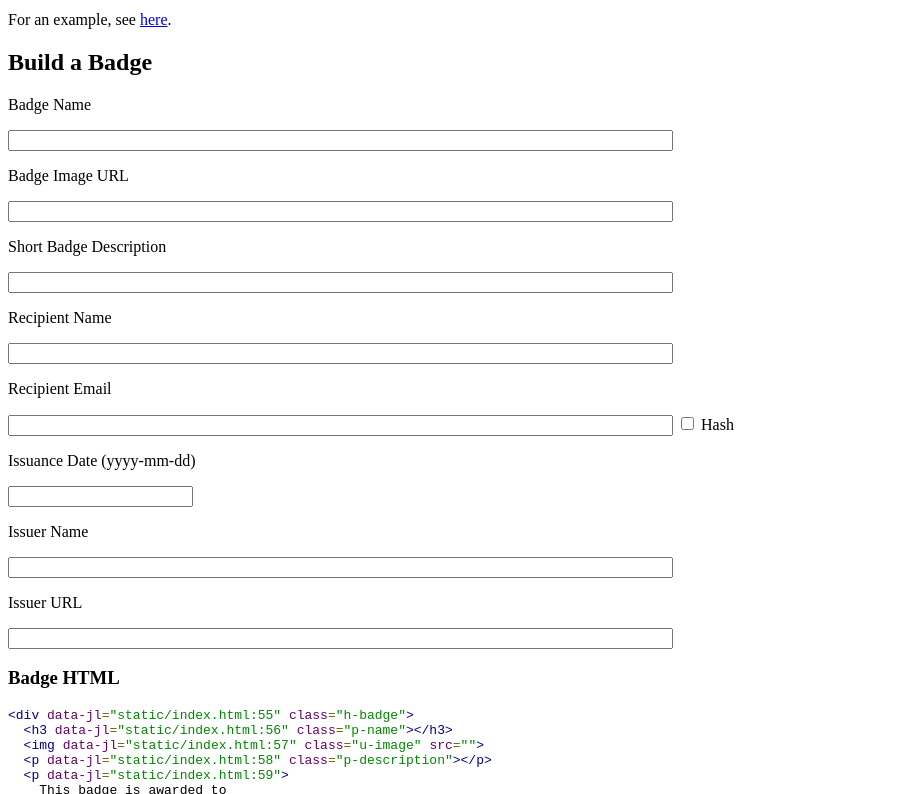
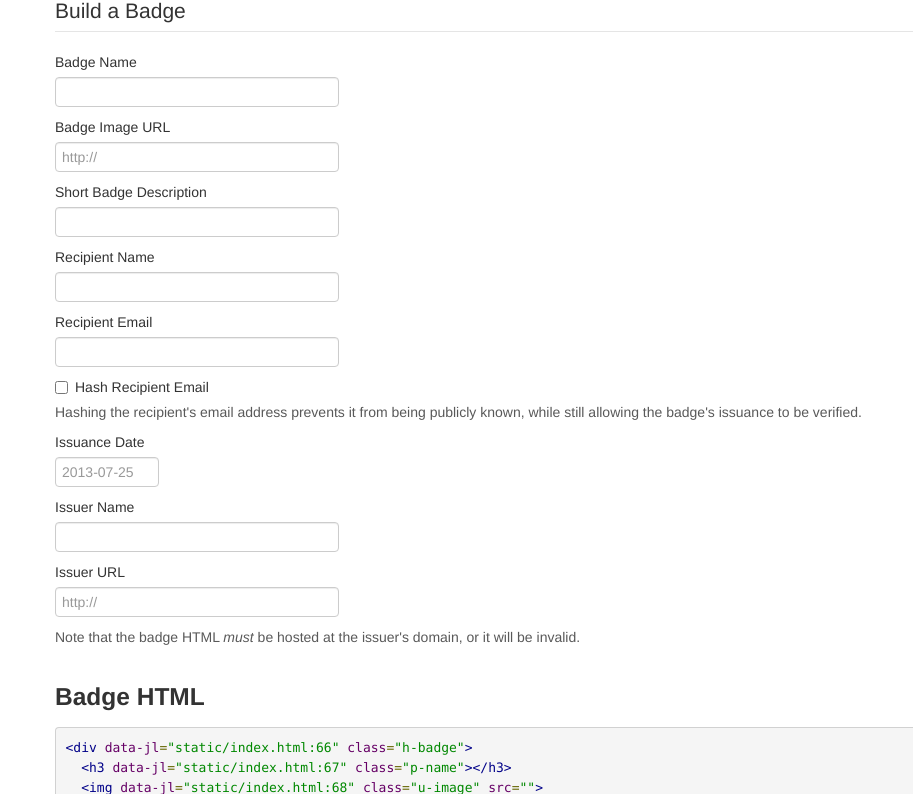
Before and after one commit to toolness/badge-microformat-fun, a website: page static/index.html in a window 1280 px wide. Shown: the part 69-863 px from the top of the page, without its empty margins (0-913 px from the left). Drawn offline with Linux system fonts and the light colour scheme.

Commit message:
bootstrappify

```diff
--- a/static/index.html
+++ b/static/index.html
@@ -1,55 +1,66 @@
 <!DOCTYPE html>
 <meta charset="utf-8">
+<link rel="stylesheet" href="bootstrap/css/bootstrap.min.css">
+<link rel="stylesheet" href="bootstrap/css/bootstrap-responsive.min.css">
 <link rel="stylesheet" href="google-code-prettify/prettify.css">
 <title>Badge Microformat Fun</title>
+<div class="container">
 <h1>Badge Microformat Fun</h1>
 
-<p>For an example, see <a href="sample/media-card.html">here</a>.</p>
+<form id="build">
+  <fieldset>
+    <legend>Build a Badge</legend>
 
-<h2>Build a Badge</h2>
+    <label>Badge Name</label>
+    <input class="input-xlarge" type="text" name="name" required>
 
-<form id="build">
-  <p>Badge Name</p>
-  <input type="text" size="80" name="name">
+    <label>Badge Image URL</label>
+    <input class="input-xlarge" type="text" name="image" placeholder="http://" required>
 
-  <p>Badge Image URL</p>
-  <input type="text" size="80" name="image">
+    <label>Short Badge Description</label>
+    <input class="input-xlarge" type="text" name="description" required>
 
-  <p>Short Badge Description</p>
-  <input type="text" size="80" name="description">
+    <label>Recipient Name</label>
+    <input class="input-xlarge" type="text" name="recipient-name" required>
 
-  <p>Recipient Name</p>
-  <input type="text" size="80" name="recipient-name">
+    <label>Recipient Email</label>
+    <input class="input-xlarge" type="text" name="recipient" required>
 
-  <p>Recipient Email</p>
-  <input type="text" size="80" name="recipient">
+    <label class="checkbox">
+      <input type="checkbox" name="hash"> Hash Recipient Email
+    </label>
+    <span class="help-block">Hashing the recipient's email address prevents it from being publicly known, while still allowing the badge's issuance to be verified.</span>
 
-  <input type="checkbox" name="hash"> Hash
+    <label>Issuance Date</label>
+    <input class="input-small" type="text" name="issuance">
 
-  <p>Issuance Date (yyyy-mm-dd)</p>
-  <input type="text" name="issuance">
+    <label>Issuer Name</label>
+    <input class="input-xlarge" type="text" name="issuer-name" required>
 
-  <p>Issuer Name</p>
-  <input type="text" size="80" name="issuer-name">
-
-  <p>Issuer URL</p>
-  <input type="text" size="80" name="issuer">
+    <label>Issuer URL</label>
+    <input class="input-xlarge" type="text" name="issuer" placeholder="http://" required>
+    <span class="help-block">Note that the badge HTML <em>must</em> be hosted at the issuer's domain, or it will be invalid.</span>
+  </fieldset>
 </form>
 
 <h3>Badge HTML</h3>
 
 <pre id="badge-html"></pre>
 
-<h2>Validate a Badge</h2>
+<form action="/assertion">
+  <fieldset>
+    <legend>Validate a Badge</legend>
 
-<form action="/assertion">
-  <p>URL</p>
-  <input type="text" size="80" name="url">
+    <label>URL</label>
+    <input class="input-xlarge" type="text" name="url">
 
-  <p>Test HTML (optional)</p>
-  <textarea cols="80" rows="30" name="testHtml"></textarea>
+    <label>Test HTML (optional)</label>
+    <textarea class="input-block-level" rows="20" name="testHtml"></textarea>
 
-  <p><input type="submit"></p>
+    <div class="form-actions">
+      <input class="btn btn-primary" type="submit" value="Validate">
+    </div>
+  </fieldset>
 </form>
 
 <div id="badge-template" style="display: none"><div class="h-badge">
@@ -66,6 +77,7 @@
     in recognition of their awesomeness.
   </p>
 </div></div>
+</div>
 
 <script src="sha256.js"></script>
 <script src="moment.min.js"></script>
@@ -73,15 +85,17 @@
 <script>
 var SALT = "deadsea";
 
-onload = function() {
-  var $ = function(selector, element) {
-    return (element || document).querySelector(selector);
-  };
+var today = moment().format("YYYY-MM-DD");
 var buildForm = $("#build");
 var badge = $("#badge-template .h-badge");
-  var generateBadge = function() {
+
+function $(selector, element) {
+  return (element || document).querySelector(selector);
+}
+
+function generateBadge() {
   var recipientUrl;
-    var issueDate = moment($("[name=issuance]").value,
+  var issueDate = moment($("[name=issuance]").value.trim() || today,
                          "YYYY-MM-DD");
 
   $(".p-name", badge).textContent = $("[name=name]").value;
@@ -103,7 +117,9 @@ onload = function() {
                                          ? issueDate.format("MMMM Do YYYY")
                                          : "";
   $(".dt-issuance", badge).setAttribute("datetime",
-                                          $("[name=issuance]").value);
+                                        issueDate
+                                        ? issueDate.format("YYYY-MM-DD")
+                                        : "");
 
   $(".u-issuer", badge).setAttribute("href", $("[name=issuer]").value);
   $(".p-issuer-name", badge).textContent = $("[name=issuer-name]").value;
@@ -111,9 +127,12 @@ onload = function() {
   $("#badge-html").textContent = $("#badge-template").innerHTML;
   $("#badge-html").innerHTML = prettyPrintOne($("#badge-html").innerHTML,
                                                 'html');
-  };
+}
+
+$("[name=issuance]").setAttribute("placeholder", today);
+
 buildForm.addEventListener("keyup", generateBadge, false);
 buildForm.addEventListener("change", generateBadge, false);
-  generateBadge();
-};
+
+onload = generateBadge;
 </script>
```
Lines whose indentation alone changed are shown as unchanged.
